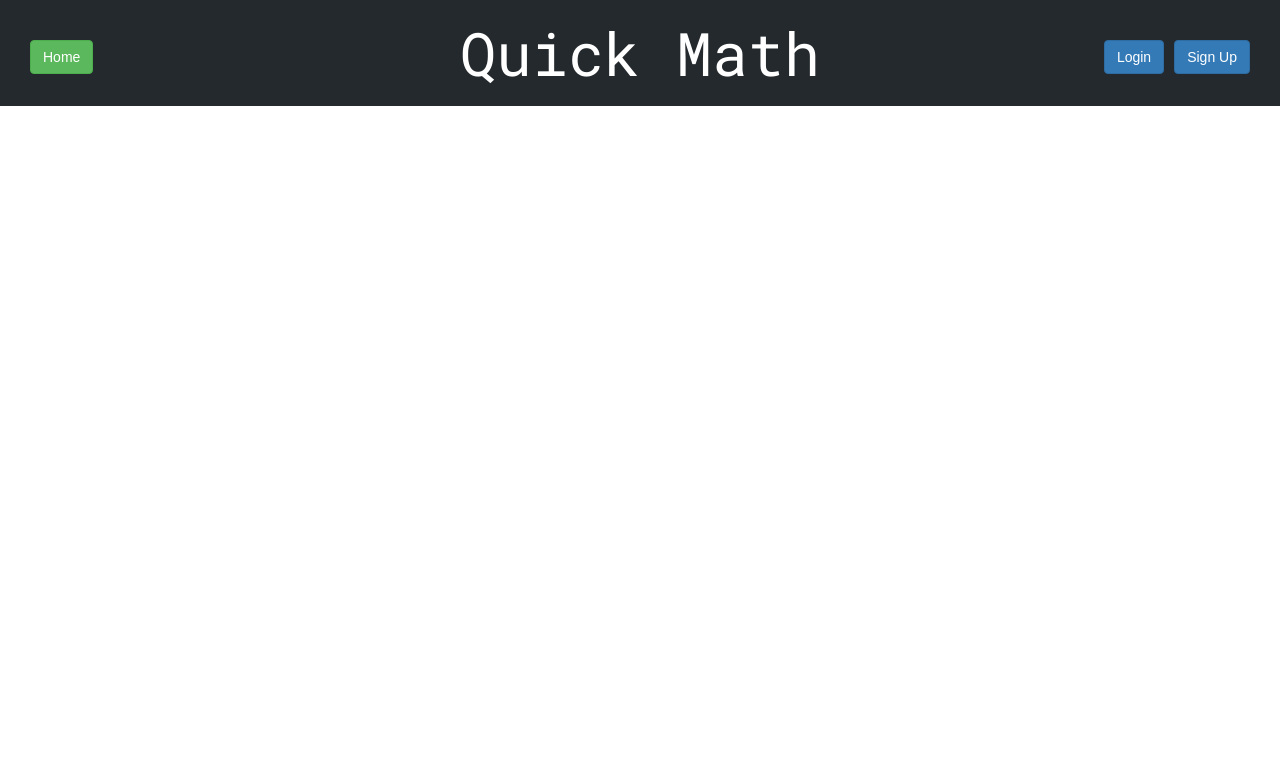
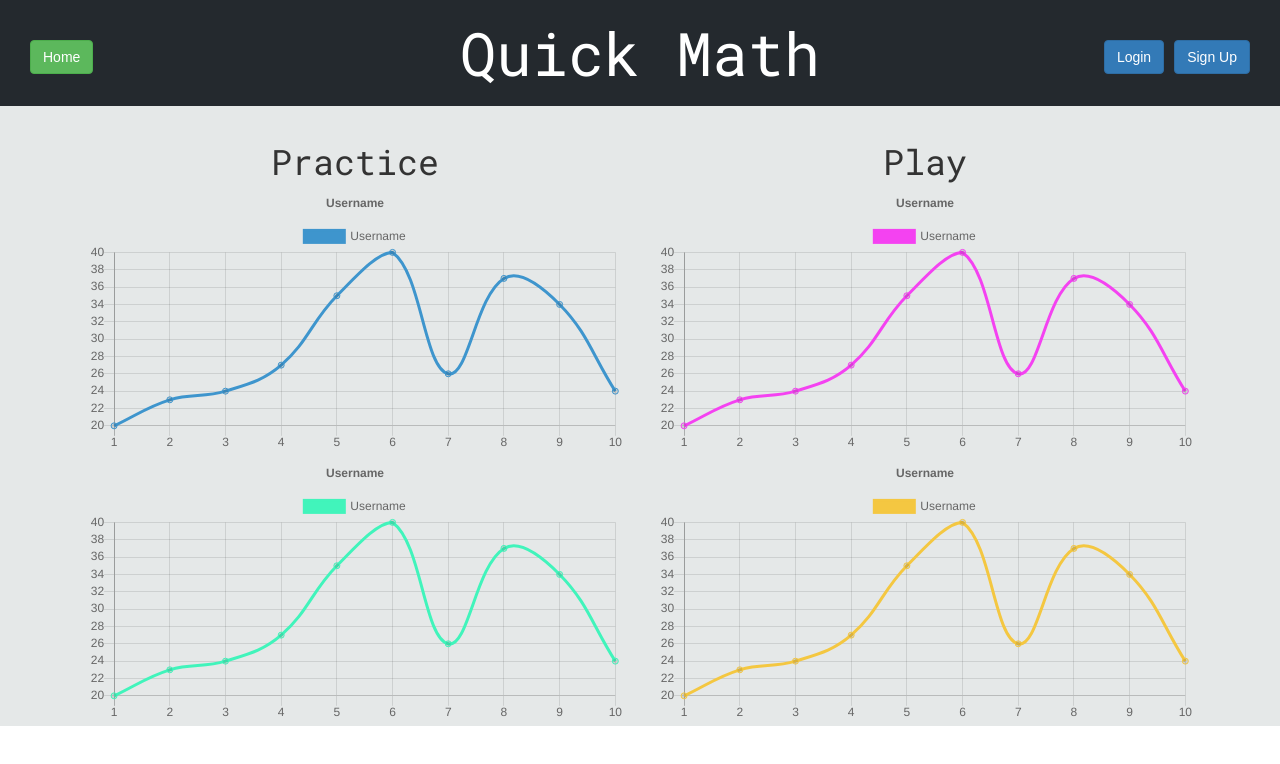
Before and after one commit to lintopher0315/Quick-Math, a React (Create React App) app: page /profile in a window 1280 px wide. Shown: the top 764 px of the page. Built offline with nearby package versions, Linux system fonts and the light colour scheme.

Commit message:
added graphs on username button

```diff
--- a/package.json
+++ b/package.json
@@ -3,17 +3,19 @@
   "version": "0.1.0",
   "private": true,
   "dependencies": {
+    "chart.js": "^2.7.3",
     "express": "^4.16.4",
     "express-session": "^1.15.6",
     "nodemon": "^1.18.4",
     "react": "^16.5.2",
     "react-bootstrap": "^0.32.4",
+    "react-chartjs-2": "^2.7.4",
     "react-columns": "^1.2.0",
     "react-dom": "^16.5.2",
     "react-notifications": "^1.4.3",
     "react-notifications-component": "^0.2.1",
     "react-router-dom": "^4.3.1",
-    "react-scripts": "2.0.4"
+    "react-scripts": "^2.1.3"
   },
   "scripts": {
     "start": "react-scripts start",
--- a/src/components/Header.js
+++ b/src/components/Header.js
@@ -9,6 +9,7 @@ import Practice from './Practice';
 import Results from './Results';
 import Search from './Search';
 import QuizResults from './QuizResults';
+import Profile from './Profile';
 
 class Header extends Component {
 
@@ -65,9 +66,11 @@ class Header extends Component {
                                             Home
                                         </Button>
                                     </Link>
-                                    <Button bsStyle="default" style={{fontFamily: 'Roboto Mono', fontSize: 25,}}>
-                                        {this.state.username}
-                                    </Button>
+                                    <Link to='/profile'>
+                                        <Button bsStyle="default" style={{fontFamily: 'Roboto Mono', fontSize: 25,}}>
+                                            {this.state.username}
+                                        </Button>
+                                    </Link>
                                 </div>
                             ) : (
                                 <Link to='/' style={{marginRight: 35}}>
@@ -117,6 +120,7 @@ class Header extends Component {
                     <Route path='/results' component={Results} />
                     <Route path='/search' component={() => <Search user={this.state.username}/>} />
                     <Route path='/quizresults' component={QuizResults} />
+                    <Route path='/profile' component={Profile} />
                 </Switch>
             </div>
         );
--- /dev/null
+++ b/src/components/Profile.js
@@ -0,0 +1,128 @@
+import React, { Component } from 'react';
+import { Grid, Col, Button } from 'react-bootstrap';
+import { Line } from 'react-chartjs-2';
+
+class Profile extends Component {
+
+    constructor(props) {
+        super(props);
+
+        this.state = {
+            practiceScoreData: {
+                labels: [1, 2, 3, 4, 5, 6, 7, 8, 9, 10],
+                datasets: [{
+                    data: [20, 23, 24, 27, 35, 40, 26, 37, 34, 24],
+                    label: "Username",
+                    borderColor: "#3e95cd",
+                    fill: false
+                },]
+            },
+            playScoreData: {
+                labels: [1, 2, 3, 4, 5, 6, 7, 8, 9, 10],
+                datasets: [{
+                    data: [20, 23, 24, 27, 35, 40, 26, 37, 34, 24],
+                    label: "Username",
+                    borderColor: "#f442f1",
+                    fill: false
+                },]
+            },
+            practiceTimeData: {
+                labels: [1, 2, 3, 4, 5, 6, 7, 8, 9, 10],
+                datasets: [{
+                    data: [20, 23, 24, 27, 35, 40, 26, 37, 34, 24],
+                    label: "Username",
+                    borderColor: "#41f4bb",
+                    fill: false
+                },]
+            },
+            playTimeData: {
+                labels: [1, 2, 3, 4, 5, 6, 7, 8, 9, 10],
+                datasets: [{
+                    data: [20, 23, 24, 27, 35, 40, 26, 37, 34, 24],
+                    label: "Username",
+                    borderColor: "#f4c741",
+                    fill: false
+                },]
+            },
+        };
+    }
+
+    render() {
+        return (
+            <Grid className="stats" style = {styles.grid}>
+                <Col xs={12} md={6}>
+                    Practice
+                    <div className="practiceScore">
+                        <Line
+                            data={this.state.practiceScoreData}
+                            options={{
+                                maintainAspectRatio: true,
+                                title: {
+                                    display: true,
+                                    text: 'Username',
+                                }
+                            }}
+                        />
+                    </div>
+                </Col>
+
+                <Col xs={12} md={6}>
+                    Play
+                    <div className="playScore">
+                        <Line
+                            data={this.state.playScoreData}
+                            options={{
+                                maintainAspectRatio: true,
+                                title: {
+                                    display:true,
+                                    text: 'Username',
+                                }
+                            }}
+                        />
+                    </div>
+                </Col>
+
+                <Col xs={8} md={6}>
+                    <div className="practiceTime">
+                        <Line
+                            data={this.state.practiceTimeData}
+                            options={{
+                                maintainAspectRatio: true,
+                                title: {
+                                    display:true,
+                                    text: 'Username',
+                                }
+                            }}
+                        />
+                    </div>
+                </Col>
+
+                <Col xs={8} md={6}>
+                    <div className="playTime">
+                        <Line
+                            data={this.state.playTimeData}
+                            options={{
+                                maintainAspectRatio: true,
+                                title: {
+                                    display:true,
+                                    text: 'Username',
+                                }
+                            }}
+                        />
+                    </div>
+                </Col>
+            </Grid>
+        );
+    }
+}
+
+let styles = {
+    grid: {
+        fontSize: 35,
+        fontFamily: "Roboto Mono",
+        marginTop: 30,
+        marginBottom: 30,
+    }
+}
+
+export default Profile;
```
Also changed, not shown: 1 other file (tests, documents, lock files or other folders).
